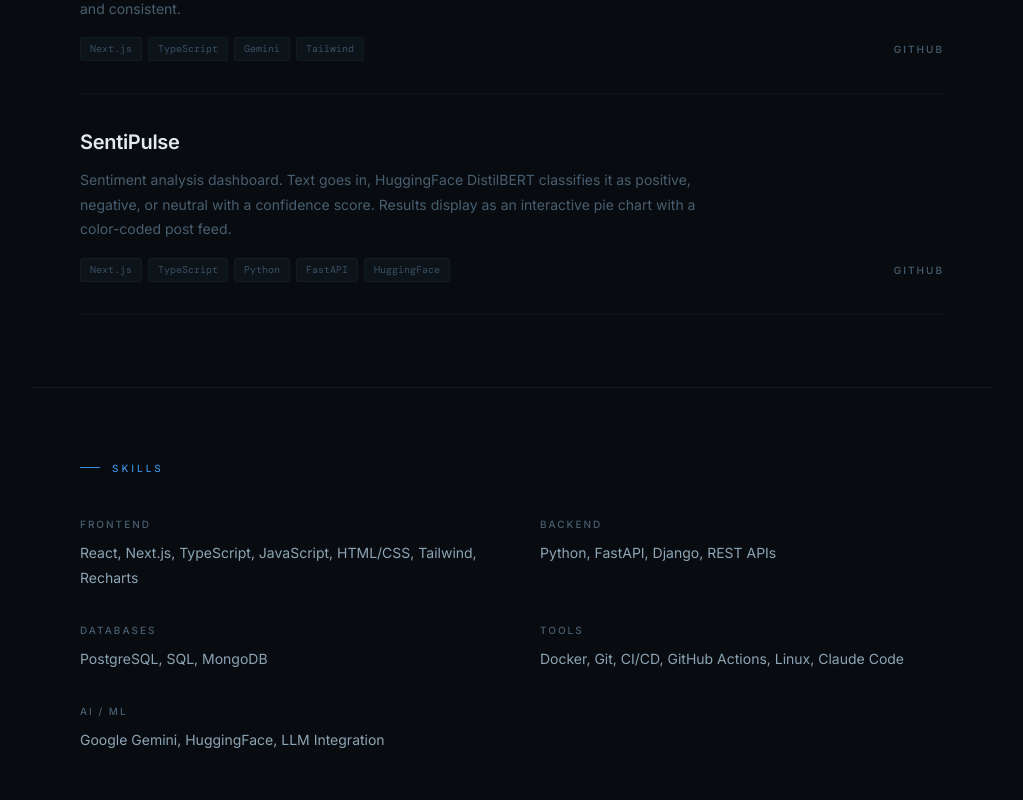
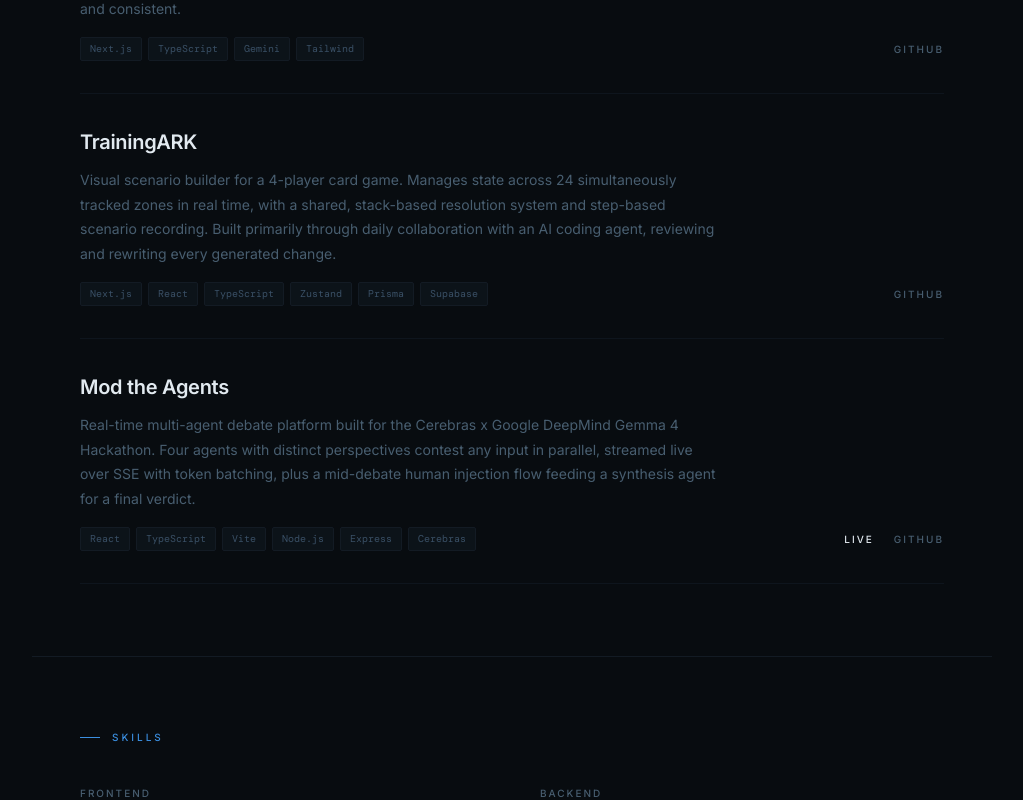
Before and after one commit to TrimStream/TrimStream.github.io, a Next.js app: page / in a window 1280 px wide. Shown: the part 900-1700 px from the top of the page, without its empty margins (128-1151 px from the left). Built offline with nearby package versions, Linux system fonts and the light colour scheme.

Commit message:
Modify project names and skills in page.tsx
Updated project details and skills in the page component.

```diff
--- a/app/page.tsx
+++ b/app/page.tsx
@@ -65,20 +65,42 @@ export default function Home() {
             </div>
 
             <div className="project">
-              <div className="project-name">SentiPulse</div>
+              <div className="project-name">TrainingARK</div>
               <p className="project-desc">
-                Sentiment analysis dashboard. Text goes in, HuggingFace DistilBERT classifies it as positive, negative, or neutral with a confidence score. Results display as an interactive pie chart with a color-coded post feed.
+                Visual scenario builder for a 4-player card game. Manages state across 24 simultaneously tracked zones in real time, with a shared, stack-based resolution system and step-based scenario recording. Built primarily through daily collaboration with an AI coding agent, reviewing and rewriting every generated change.
               </p>
               <div className="project-footer">
                 <div className="tags">
                   <span className="tag">Next.js</span>
+                  <span className="tag">React</span>
                   <span className="tag">TypeScript</span>
-                  <span className="tag">Python</span>
-                  <span className="tag">FastAPI</span>
-                  <span className="tag">HuggingFace</span>
+                  <span className="tag">Zustand</span>
+                  <span className="tag">Prisma</span>
+                  <span className="tag">Supabase</span>
                 </div>
                 <div className="project-links">
-                  <a href="https://github.com/TrimStream/SentiPulse" target="_blank" rel="noopener">GitHub</a>
+                  <a href="https://github.com/TrimStream/TrainingARK" target="_blank" rel="noopener">GitHub</a>
+                </div>
+              </div>
+            </div>
+
+            <div className="project">
+              <div className="project-name">Mod the Agents</div>
+              <p className="project-desc">
+                Real-time multi-agent debate platform built for the Cerebras x Google DeepMind Gemma 4 Hackathon. Four agents with distinct perspectives contest any input in parallel, streamed live over SSE with token batching, plus a mid-debate human injection flow feeding a synthesis agent for a final verdict.
+              </p>
+              <div className="project-footer">
+                <div className="tags">
+                  <span className="tag">React</span>
+                  <span className="tag">TypeScript</span>
+                  <span className="tag">Vite</span>
+                  <span className="tag">Node.js</span>
+                  <span className="tag">Express</span>
+                  <span className="tag">Cerebras</span>
+                </div>
+                <div className="project-links">
+                  <a className="link-primary" href="https://mod-the-agents-front.onrender.com" target="_blank" rel="noopener">Live</a>
+                  <a href="https://github.com/TrimStream/mod-the-agents" target="_blank" rel="noopener">GitHub</a>
                 </div>
               </div>
             </div>
@@ -89,15 +111,15 @@ export default function Home() {
             <div className="skills-grid">
               <div>
                 <div className="skill-label">Frontend</div>
-                <div className="skill-items">React, Next.js, TypeScript, JavaScript, HTML/CSS, Tailwind, Recharts</div>
+                <div className="skill-items">React, Next.js, Vite, TypeScript, JavaScript, HTML/CSS, Tailwind, Zustand, Recharts</div>
               </div>
               <div>
                 <div className="skill-label">Backend</div>
-                <div className="skill-items">Python, FastAPI, Django, REST APIs</div>
+                <div className="skill-items">Python, Go, FastAPI, Django, Node.js, Express, REST APIs</div>
               </div>
               <div>
                 <div className="skill-label">Databases</div>
-                <div className="skill-items">PostgreSQL, SQL, MongoDB</div>
+                <div className="skill-items">PostgreSQL, Supabase, SQL, MongoDB</div>
               </div>
               <div>
                 <div className="skill-label">Tools</div>
@@ -105,7 +127,7 @@ export default function Home() {
               </div>
               <div>
                 <div className="skill-label">AI / ML</div>
-                <div className="skill-items">Google Gemini, HuggingFace, LLM Integration</div>
+                <div className="skill-items">Google Gemini, Cerebras, HuggingFace, LLM Integration</div>
               </div>
             </div>
           </section>
```
